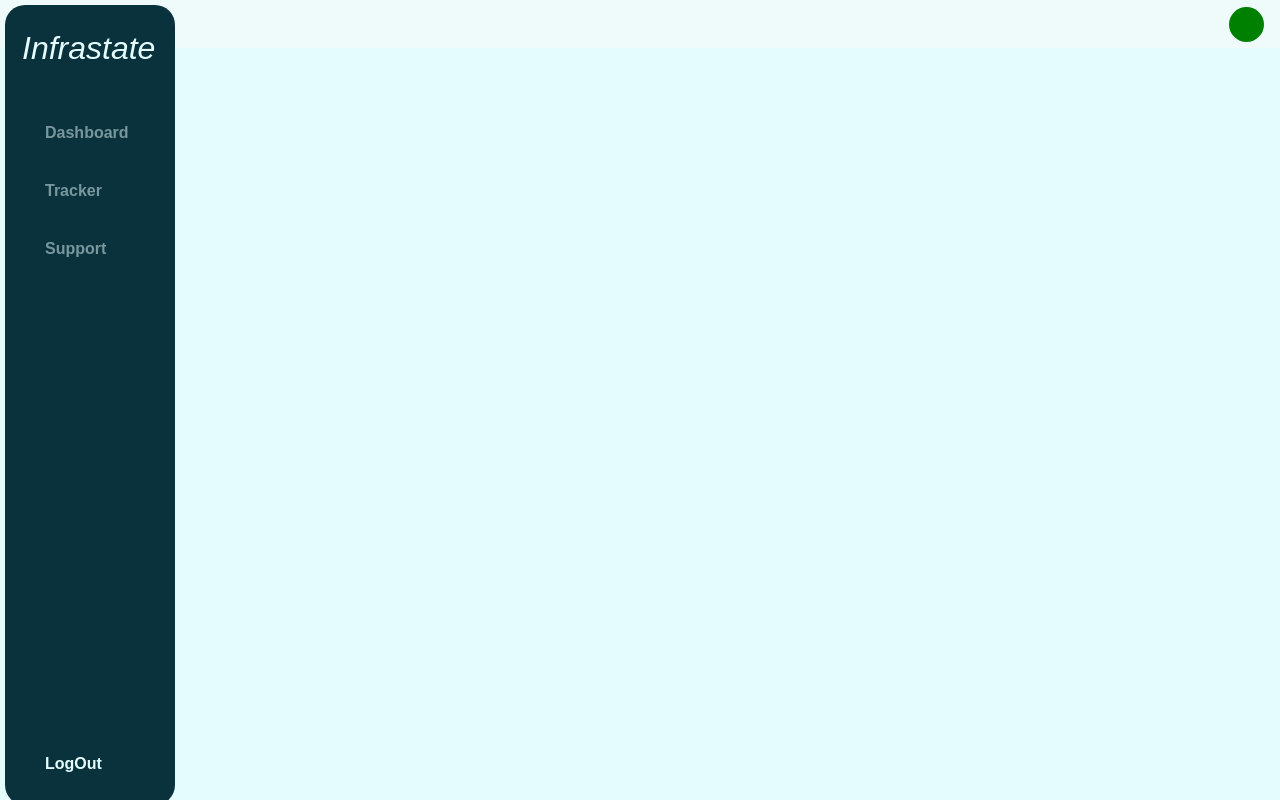
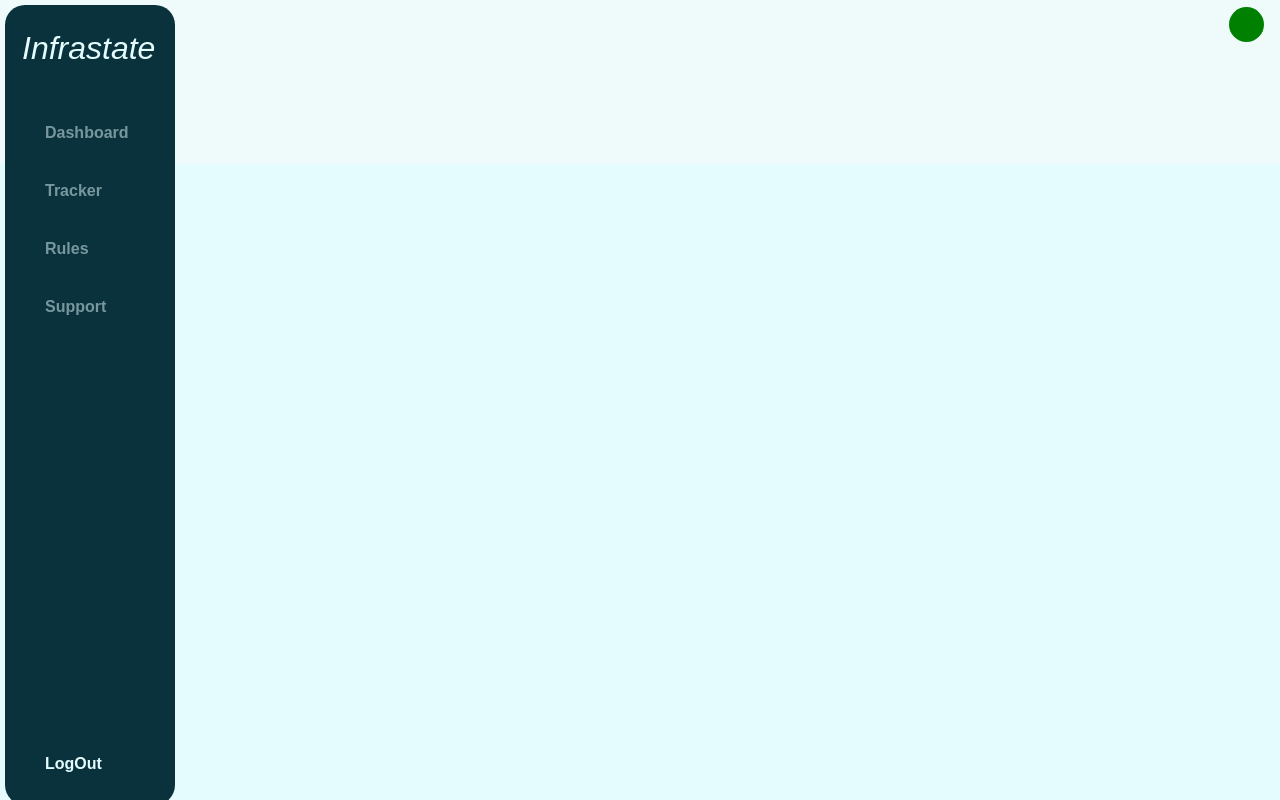
Before and after one commit to mahnoorr1/Infrastate-Admin-frontend, a React (Vite) app: page /Rules in a window 1280 px wide. Built offline with nearby package versions, Linux system fonts and the light colour scheme; no server answers.

Commit message:
CDA Rules screen and Routes inititalized

```diff
--- a/src/components/Sidebar/Sidebar.jsx
+++ b/src/components/Sidebar/Sidebar.jsx
@@ -13,11 +13,13 @@ export default function Sidebar(props) {
   var items = [
     'Dashboard',
     'Tracker',
-    'Support'
+    'Rules',
+    'Support',
   ];
   var pages = [
     'Dashboard',
     'Tracker',
+    'Rules',
     'Support',
   ];
   var icons = [
--- /dev/null
+++ b/src/pages/CDA_Rules/rulesMainScreen.jsx
@@ -0,0 +1,9 @@
+import { MainContainer } from "../../components/Contents/Contents.elements"
+
+const RulesMainScreen = (props) => {
+    return(
+        <MainContainer active = {props.toggle}></MainContainer>
+    )
+}
+
+export default RulesMainScreen;
--- a/src/routers/AppRouter.jsx
+++ b/src/routers/AppRouter.jsx
@@ -4,6 +4,7 @@ import { BrowserRouter, Routes, Route, Link } from 'react-router-dom';
 import { DashboardRoutes } from './DashboardRoutes';
 import { TrackerRoutes } from './TrackerRoutes';
 import { SupportRoutes } from './SupportRoutes';
+import { RulesRoutes } from './RulesRoutes';
 export const AppRouter = () => {
   return (
     <BrowserRouter>
@@ -12,6 +13,7 @@ export const AppRouter = () => {
         <Route path="/*" element={<DashboardRoutes />} />
         <Route path="/Tracker/*" element={<TrackerRoutes/>} />
         <Route path="/Support/*" element={<SupportRoutes/>}/>
+        <Route path="/Rules/*" element={<RulesRoutes/>}/>
       </Routes>
     </BrowserRouter>
   );
--- /dev/null
+++ b/src/routers/RulesRoutes.jsx
@@ -0,0 +1,24 @@
+import React, { useState } from 'react';
+import Header from '../components/Header/Header';
+import { Routes, Route } from 'react-router-dom';
+import Sidebar from '../components/Sidebar/Sidebar';
+import RulesMainScreen from '../pages/CDA_Rules/rulesMainScreen';
+export const RulesRoutes = () => {
+  const [sidebarToggle, setSidebarToggle] = useState(true);
+  const [activeClick, setActiveClick] = useState(false);
+
+  return (
+    <div style={{ backgroundColor: '#4b59f7' }}>
+      <Header setToggle={setSidebarToggle} toggle={sidebarToggle} />
+      <Sidebar toggle={sidebarToggle} active={setActiveClick} />
+
+      <Routes>
+        <Route
+          exact
+          path=""
+          element={<RulesMainScreen toggle={sidebarToggle}/>}
+        />
+      </Routes>
+    </div>
+  );
+};
```
